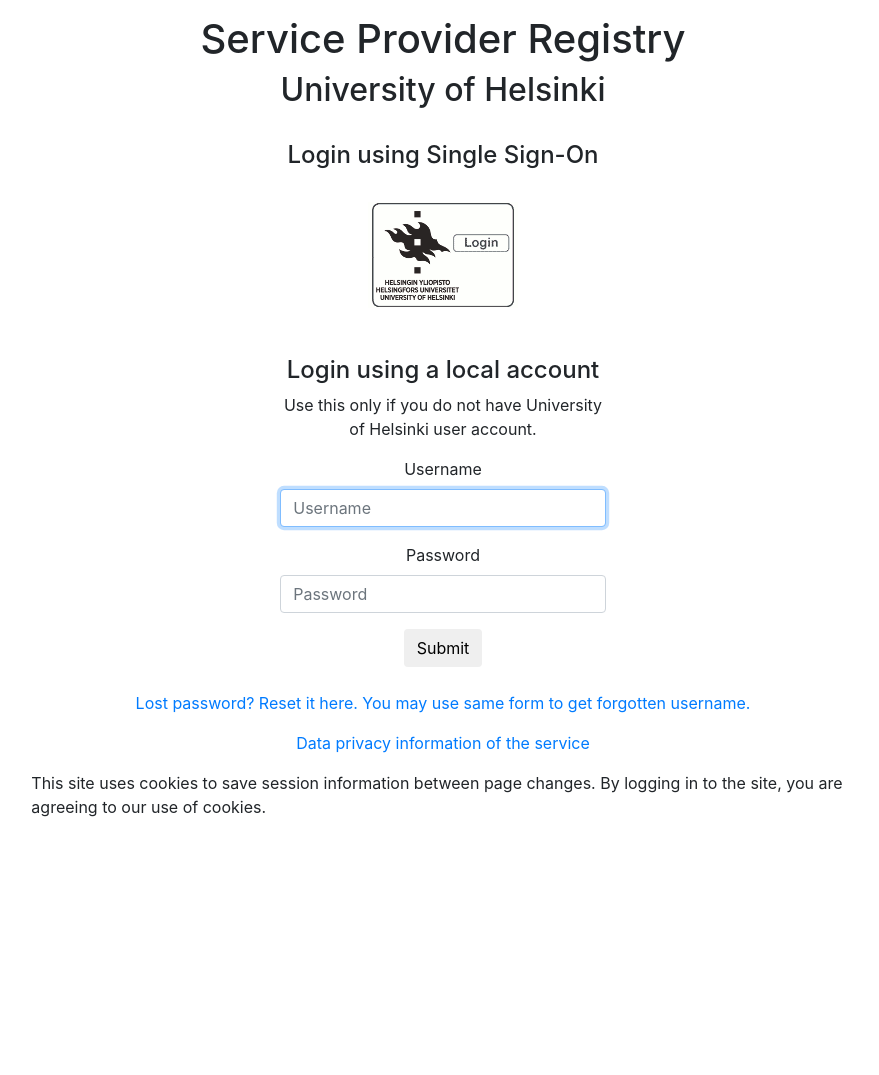
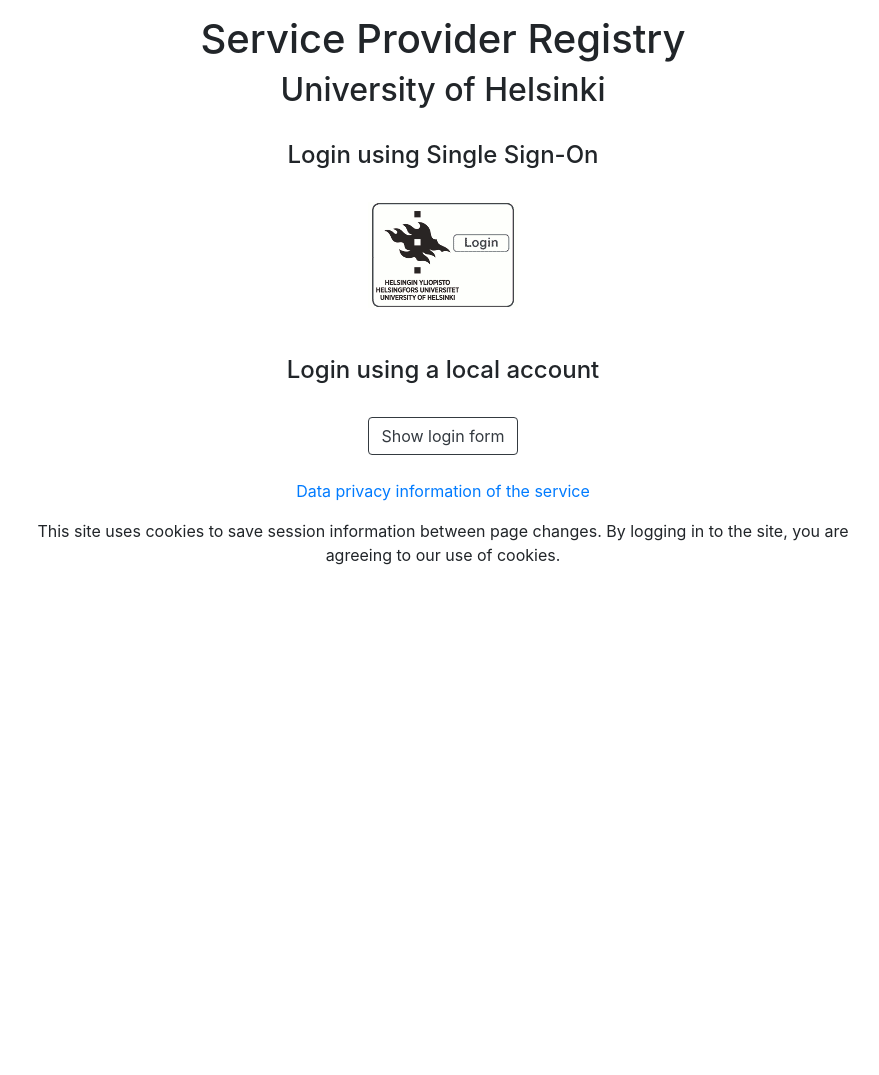
Before and after one commit to UniversityofHelsinki/sp-registry, a Django app: page /login/ in a window 1280 px wide. Shown: the part 73-1148 px from the top of the page, without its empty margins (197-1076 px from the left). Run offline with Django 3.2, Linux system fonts and the light colour scheme; some libraries are stand-ins or nearby versions.

Commit message:
collapsable local login form

```diff
--- a/features/steps/test_authentication.py
+++ b/features/steps/test_authentication.py
@@ -33,6 +33,7 @@ def add_admin(context, username, entity_id):
 
 @when(u'I login with "{username}" and "{password}"')
 def login(context, username, password):
+    context.browser.find_by_name('local_login').first.click()
     context.browser.fill("username", username)
     context.browser.fill("password", password)
     context.browser.find_by_text('Submit').first.click()
--- a/features/steps/test_environment.py
+++ b/features/steps/test_environment.py
@@ -17,6 +17,7 @@ def create_test_environment(context):
     sp.admins.add(u)
     ServiceProvider.objects.create(entity_id="https://sp.example.com/sp", name_en="SP without admins", validated=timezone.now(), modified=False)
     context.browser.visit(context.base_url)
+    context.browser.find_by_name('local_login').first.click()
     context.browser.fill("username", username)
     context.browser.fill("password", password)
     context.browser.find_by_text('Submit').first.click()
@@ -34,6 +35,7 @@ def create_test_environment_with_superuser(context):
     sp.admins.add(u)
     ServiceProvider.objects.create(entity_id="https://sp.example.com/sp", name_en="SP without admins", validated=timezone.now(), modified=False)
     context.browser.visit(context.base_url)
+    context.browser.find_by_name('local_login').first.click()
     context.browser.fill("username", username)
     context.browser.fill("password", password)
     context.browser.find_by_text('Submit').first.click()
--- a/rr/templates/registration/login.html
+++ b/rr/templates/registration/login.html
@@ -24,27 +24,30 @@
   <div class="row justify-content-md-center text-center">
     <div class="col col-md-5">
 		<h4>{% trans "Login using a local account" %}</h4>
+		<br>
+		<button class="btn btn-outline-dark" type="button" data-toggle="collapse" data-target="#local_login" aria-expanded="false" aria-controls="local_login" name="local_login">
+    	Show login form
+ 		</button>
+		<div class="collapse" id="local_login">
+		<br>
 		<p>{% trans "Use this only if you do not have University of Helsinki user account." %}</p>
 		<form method="post" action="{% url 'login' %}">
 		{% csrf_token %}
 		{% bootstrap_form form %}
-		<button type="submit" class="btn btn-default">{% trans "Submit" %}</button>
+		<button type="submit" class="btn btn-primary">{% trans "Submit" %}</button>
 		<input type="hidden" name="next" value="{% firstof next '/' %}" />
 		</form>
 		<br>
+		<p><a href="{% url 'password_reset' %}">{% trans "Lost password? Reset it here. You may use same form to get forgotten username." %}</a></p>
+		</div>
+		<br><br>
     </div>
   </div>
   <div class="row text-center">
     <div class="col">
-		<p><a href="{% url 'password_reset' %}">{% trans "Lost password? Reset it here. You may use same form to get forgotten username." %}</a></p>
 		<p><a href="{% privacy_policy_url "PRIVACY_POLICY_URL" %}">{% trans "Data privacy information of the service" %}</a></p>
-    </div>
-  </div>
-  <div class="row">
-    <div class="col-md">
 		<p>{% trans "This site uses cookies to save session information between page changes. By logging in to the site, you are agreeing to our use of cookies." %}</p>
     </div>
   </div>
-
 {% endif %}
 {% endblock %}
```
